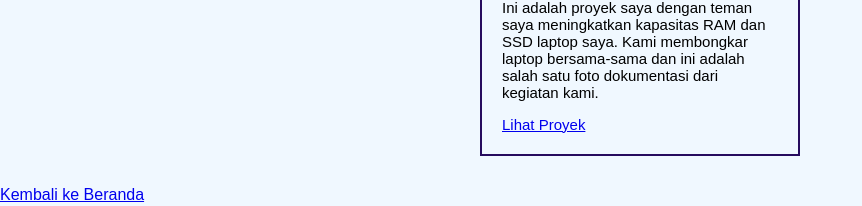
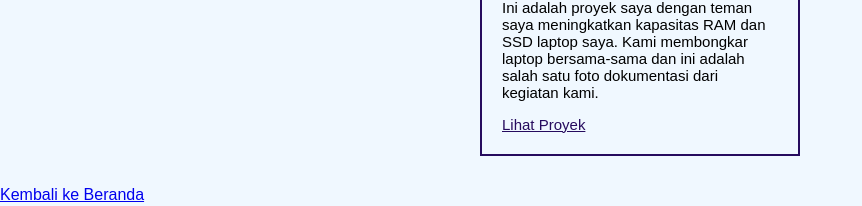
Before and after one commit to MaybeVanth/Evan-XTKJ2-8-pwd-formatif, a plain HTML site: page components/card.html in a window 1280 px wide. Shown: the part 269-475 px from the top of the page, without its empty margins (0-862 px from the left). Drawn offline with Linux system fonts and the light colour scheme.

Commit message:
fix: fixed everything in part 2.2 based on the feedbacks, which is to add color for .card a

```diff
--- a/components/card.html
+++ b/components/card.html
@@ -41,6 +41,10 @@
             margin-bottom: 8px;
         }
 
+        .card a{
+            color: #260b5e;
+        }
+
         /*Mengatur font card <p> dan card <a> */
         .card p,.card a{
             font-size:15px;
```
